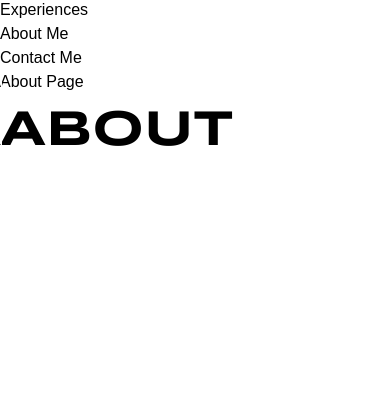
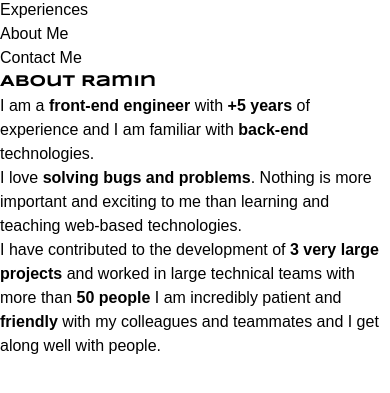
Before and after one commit to raminr77/raminr77.github.io, a Next.js app: page /about-me in a window 390 px wide. Shown: the part 229-622 px from the top of the page. Built offline with nearby package versions, Linux system fonts and the light colour scheme.

Commit message:
feat: change container and layout

```diff
--- a/src/app/layout/page-container/index.tsx
+++ b/src/app/layout/page-container/index.tsx
@@ -3,14 +3,20 @@ import Head from 'next/head';
 import classNames from 'classnames';
 import { PageHeader } from '@/app/layout/page-header';
 import { MAIN_DATA } from '@/data';
-import { animator } from '@/shared/utils/animator';
+import { AnimationNames, animator } from '@/shared/utils/animator';
 import styles from './page-container.module.scss';
 
 interface Props extends GCommonCompnentPropertiesWithChildren {
   title: string;
+  animationName?: AnimationNames;
 }
 
-export function PageContainer({ children, className, title }: Props) {
+export function PageContainer({
+  title,
+  children,
+  className,
+  animationName = 'slideInRight'
+}: Props) {
   return (
     <React.Fragment>
       <Head>
@@ -19,30 +25,13 @@ export function PageContainer({ children, className, title }: Props) {
       <PageHeader />
       <div
         className={classNames(
-          'overflow-hidden bg-black relative text-white flex justify-center pt-5',
-          animator({ name: 'slideInRight' }),
+          'bg-zinc-900 relative text-white flex justify-center py-5',
+          animator({ name: animationName }),
           styles.PageContainer__container,
           className
         )}
       >
-        <div className='w-full max-w-screen-2xl flex justify-end px-5'>{children}</div>
-
-        {/* Extera */}
-        <h3
-          className={classNames(
-            'mix-blend-difference select-none font-title-bold absolute left-0 bottom-0 z-10 -rotate-90 origin-bottom-left mb-6 lg:mb-10 ml-20 lg:ml-28 text-white',
-            styles.PageContainer__exteraTitle
-          )}
-        >
-          {title.toUpperCase()}
-        </h3>
-        <div
-          className={classNames(
-            'absolute left-0 bottom-0',
-            animator({ name: 'slideInLeft', delay: '1s' }),
-            styles.PageContainer__exteraElement
-          )}
-        />
+        <div className='w-full z-10 max-w-screen-2xl px-5'>{children}</div>
       </div>
     </React.Fragment>
   );
--- a/src/app/layout/page-container/page-container.module.scss
+++ b/src/app/layout/page-container/page-container.module.scss
@@ -1,24 +1,5 @@
 .PageContainer {
     &__container {
         min-height: calc(100vh - 80px);
-        &::after {
-            top: 0;
-            bottom: 0;
-            left: 1px;
-            width: 1px;
-            content: '';
-            height: 100vh;
-            position: absolute;
-            background-color: white;
-        }
-    }
-
-    &__exteraElement {
-        border-bottom: 100vh solid white;
-        border-right: 40vw solid transparent;
-    }
-
-    &__exteraTitle {
-        font-size: 50px;
     }
 }
--- a/src/data/index.ts
+++ b/src/data/index.ts
@@ -5,5 +5,121 @@ export const MAIN_DATA = {
   SUMMERY: `I am a <strong>front-end engineer</strong> with <strong>+5 years</strong> of experience and I am familiar with <strong>back-end</strong> technologies.
   <br />I love <strong>solving bugs and problems</strong>. Nothing is more important and exciting to me than learning and teaching web-based technologies.
   <br />I have contributed to the development of <strong>3 very large projects</strong> and worked in large technical teams with more than <strong>50 people</strong>
-  I am incredibly patient and <strong>friendly</strong> with my colleagues and teammates and I get along well with people.`
+  I am incredibly patient and <strong>friendly</strong> with my colleagues and teammates and I get along well with people.`,
+  ABOUT_ME: `I am a <strong>front-end engineer</strong> with <strong>+5 years</strong> of experience and I am familiar with <strong>back-end</strong> technologies.
+  <br />I love <strong>solving bugs and problems</strong>. Nothing is more important and exciting to me than learning and teaching web-based technologies.
+  <br />I have contributed to the development of <strong>3 very large projects</strong> and worked in large technical teams with more than <strong>50 people</strong>
+  I am incredibly patient and <strong>friendly</strong> with my colleagues and teammates and I get along well with people.`,
+  SOFT_SKILLS: [
+    {
+      id: 0,
+      percent: 90,
+      color: '#fff',
+      title: 'Teamwork',
+      description: ''
+    },
+    {
+      id: 1,
+      percent: 70,
+      color: '#fff',
+      title: 'Documentation',
+      description: ''
+    },
+    {
+      id: 2,
+      percent: 90,
+      color: '#fff',
+      title: 'Agile',
+      description: ''
+    },
+    {
+      id: 3,
+      percent: 90,
+      color: '#fff',
+      title: 'Scrum',
+      description: ''
+    },
+    {
+      id: 4,
+      percent: 96,
+      color: '#fff',
+      title: 'Time Management',
+      description: ''
+    }
+  ],
+  GRAPHIC_SKILLS: [
+    {
+      id: 0,
+      percent: 96,
+      color: '#35A8FF',
+      title: 'Adobe Photoshop',
+      description: 'Creating Image, Image Editing, ...'
+    },
+    {
+      id: 1,
+      percent: 90,
+      color: '#9999FF',
+      title: 'Adobe After Effects',
+      description:
+        '2D Animations, Motion Graphics, VFX, GFX, Element 3D, Red Giant Effects - With More Than 20 Projects'
+    },
+    {
+      id: 2,
+      percent: 80,
+      color: '#9999FF',
+      title: 'Adobe Premiere Pro',
+      description: 'Video Editing, Color Editing, ...'
+    }
+  ],
+  PROGRAMMING_SKILLS: [
+    {
+      id: 0,
+      percent: 96,
+      color: '#4398D2',
+      title: 'Web Styling',
+      description: 'CSS3, Tailwind CSS, SASS, LESS, Atomic Class System'
+    },
+    {
+      id: 1,
+      percent: 96,
+      color: '#E65628',
+      title: 'Web Layout & Template',
+      description: 'HTML5, Twig, EJS, SEO Tags'
+    },
+    {
+      id: 2,
+      percent: 90,
+      color: '#ECD41E',
+      title: 'JavaScript',
+      description: ''
+    },
+    {
+      id: 4,
+      percent: 70,
+      color: '#2F72BD',
+      title: 'Type Script',
+      description: ''
+    },
+    {
+      id: 3,
+      color: '#3CCFF4',
+      title: 'React',
+      percent: 80,
+      description: 'Redux, Redux Toolkit, React-Testing-Library'
+    },
+    {
+      id: 5,
+      percent: 40,
+      title: 'Vue',
+      color: '#41B883',
+      description: ''
+    },
+    {
+      id: 5,
+      percent: 40,
+      title: 'Node Js',
+      color: '#7FC727',
+      description: 'familiar With ExpressJs & NestJs &'
+    }
+  ]
 };
--- a/src/domains/about-me/index.tsx
+++ b/src/domains/about-me/index.tsx
@@ -1,9 +1,16 @@
 import { PageContainer } from '@/app/layout/page-container';
+import { MAIN_DATA } from '@/data';
 
 export function AboutMePage() {
   return (
-    <PageContainer title='About'>
-      <h3>About Page</h3>
+    <PageContainer title='About' animationName='slideInUp'>
+      <div className='w-10/12 mx-auto mt-5 select-none'>
+        <h3 className='font-title-bold text-2xl mb-3'>About {MAIN_DATA.FIRST_NAME}</h3>
+        <div
+          className='leading-7 text-justify'
+          dangerouslySetInnerHTML={{ __html: MAIN_DATA.ABOUT_ME }}
+        />
+      </div>
     </PageContainer>
   );
 }
--- a/src/domains/index/components/black-section/black-section-particles/index.tsx
+++ b/src/domains/index/components/black-section/black-section-particles/index.tsx
@@ -64,7 +64,7 @@ export function BlackSectionParticles() {
             enable: false,
             distance: 150,
             color: '#ffffff',
-            opacity: 0.4,
+            opacity: 0.8,
             width: 1
           },
           move: {
--- a/src/domains/index/components/shared-section/shared-section.module.scss
+++ b/src/domains/index/components/shared-section/shared-section.module.scss
@@ -18,9 +18,10 @@
                 font-weight: 700;
                 position: absolute;
                 content: attr(data-text);
+                color: rgba(0, 0, 0, 0.5);
                 transform: translateY(-110%);
-                color: rgba(255, 255, 255, 0.1);
                 font-family: 'Syncopate', sans-serif;
+                -webkit-text-stroke: 2px white;
             }
             span[data-text='a']::before {
                 transform: translate(-80px, -110%);
--- a/src/shared/utils/animator.ts
+++ b/src/shared/utils/animator.ts
@@ -107,7 +107,7 @@ type OtherAnimations =
   | 'rubberBand'
   | 'jackInTheBox';
 
-type AnimationNames =
+export type AnimationNames =
   | OtherAnimations
   | FadeAnimationNames
   | ZoomAnimationNames
```
Also changed, not shown: src/domains/contact-me/index.tsx (+48 -2 lines), src/shared/components/input/index.tsx (added, +79 -0 lines).
